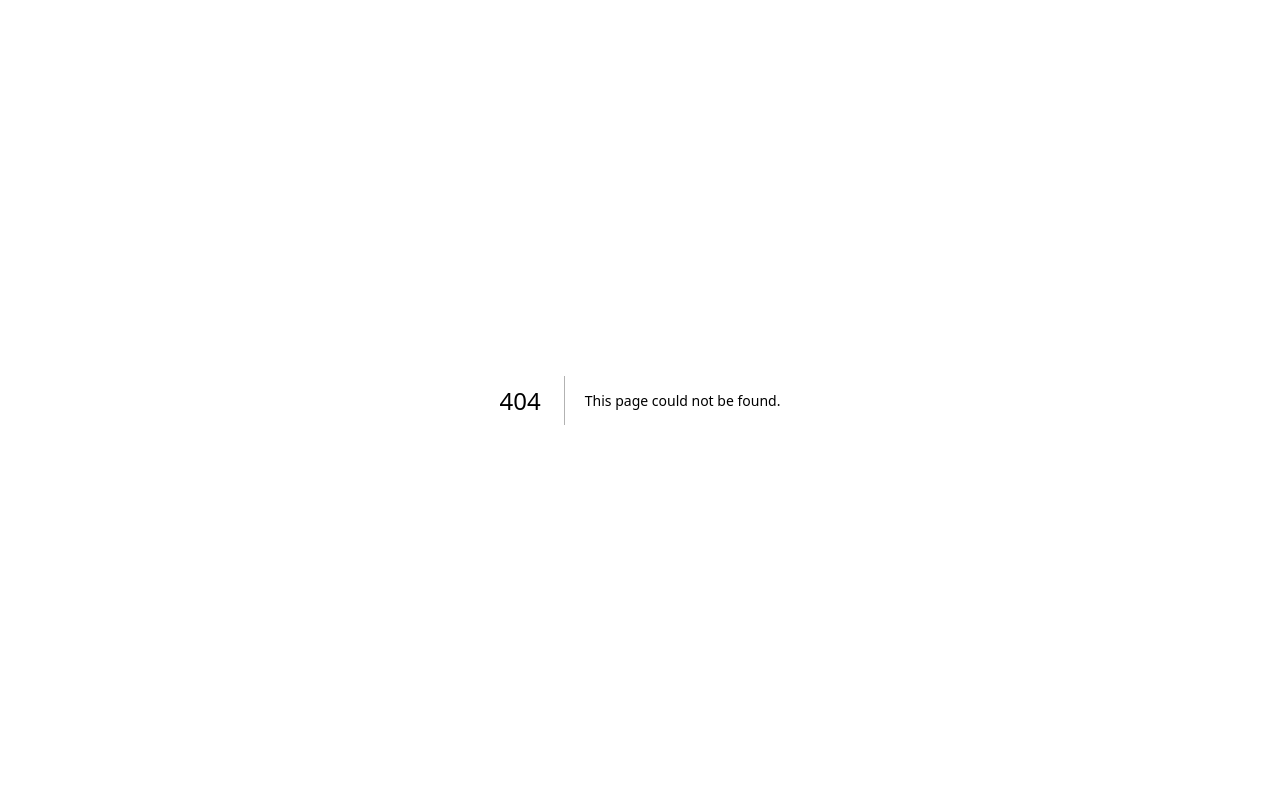
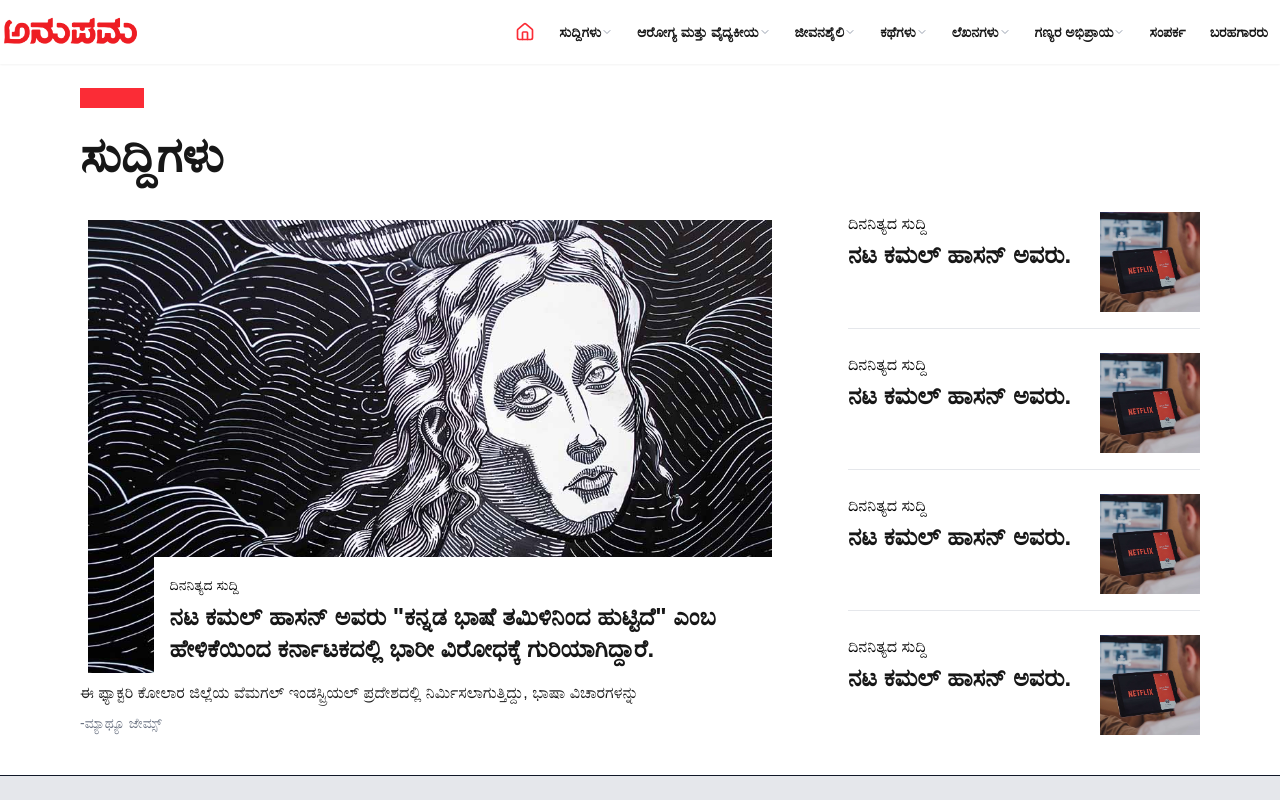
Before and after one commit to mmubashshir/anupama, a Next.js app: page /daily-news in a window 1280 px wide. Before the commit this address had no page. Shown: the top 800 px of the page. Built offline with nearby package versions, Linux system fonts and the light colour scheme; a web font is replaced by a local one.

Commit message:
feat: add layout for daily news section

```diff
--- /dev/null
+++ b/src/app/daily-news/components/blog-nav.tsx
@@ -0,0 +1,73 @@
+'use client';
+
+import { useState } from 'react';
+import { Menu } from 'lucide-react';
+import Image from 'next/image';
+import Link from 'next/link';
+
+import { DesktopNavLinks } from '~/components/header';
+import MobileNavbar from '~/components/mobile-nav';
+
+export default function DesktopBlogNav() {
+  const [isNavBarOpen, setIsNavBarOpen] = useState(false);
+
+  return (
+    <header className="sticky top-0 z-100 h-16 w-full bg-white">
+      {/* Mobile Top Bar */}
+      <div className="container mx-auto flex h-full items-center justify-between px-4 shadow-xs md:hidden">
+        {/* Logo */}
+        <Link href="/">
+          <Image
+            draggable="false"
+            src="/anupama-logo.png"
+            alt="Anupama Logo"
+            width={120}
+            height={40}
+            priority
+          />
+        </Link>
+
+        {/* Hamburger Menu */}
+        <button
+          type="button"
+          onClick={() => {
+            setIsNavBarOpen(true);
+          }}
+        >
+          <Menu className="size-7" />
+        </button>
+      </div>
+
+      {/* Mobile Navbar */}
+      {isNavBarOpen ? (
+        <MobileNavbar
+          onNavBarClose={() => {
+            setIsNavBarOpen(false);
+          }}
+        />
+      ) : null}
+
+      {/* Desktop Top Bar */}
+      <div className="my-auto hidden h-full items-center border-gray-300 shadow-xs md:flex">
+        <div className="container mx-auto flex h-full items-center justify-between">
+          {/* Logo */}
+          <Link href="/">
+            <Image
+              draggable="false"
+              src="/anupama-logo.png"
+              alt="Anupama Logo"
+              width={140}
+              height={48}
+              priority
+            />
+          </Link>
+
+          {/* Desktop Nav */}
+          <nav className="flex h-full items-center text-sm font-semibold">
+            <DesktopNavLinks />
+          </nav>
+        </div>
+      </div>
+    </header>
+  );
+}
--- /dev/null
+++ b/src/app/daily-news/components/news-card.tsx
@@ -0,0 +1,32 @@
+import Image from 'next/image';
+
+interface NewsCardProps {
+  category: string;
+  title: string;
+  imageUrl: string;
+}
+
+export default function NewsCard({ category, title, imageUrl }: NewsCardProps) {
+  return (
+    <div className="border-b border-gray-200 pb-4 last:border-b-0">
+      <div className="group flex cursor-pointer gap-3">
+        <div className="flex-1">
+          <span className="text-[16px] text-black">{category}</span>
+          <h3 className="mt-1 text-2xl leading-tight font-extrabold hover:underline">
+            {title}
+          </h3>
+        </div>
+        <div className="relative flex-shrink-0">
+          <Image
+            src={imageUrl || '/placeholder.svg'}
+            alt={title}
+            width={120}
+            height={120}
+            className="h-25 w-25 object-cover"
+          />
+          <div className="absolute inset-0 bg-black/20 transition-opacity duration-300 group-hover:bg-black/10" />
+        </div>
+      </div>
+    </div>
+  );
+}
--- /dev/null
+++ b/src/app/daily-news/layout.tsx
@@ -0,0 +1,15 @@
+// src/app/blog/layout.tsx
+import BlogNav from '~/app/blog/components/blog-nav';
+
+export default function BlogLayout({
+  children,
+}: {
+  children: React.ReactNode;
+}) {
+  return (
+    <>
+      <BlogNav />
+      <main className="mx-auto max-w-6xl">{children}</main>
+    </>
+  );
+}
--- /dev/null
+++ b/src/app/daily-news/page.tsx
@@ -0,0 +1,73 @@
+import Image from 'next/image';
+
+import NewsCard from './components/news-card';
+
+export default function DailyNews() {
+  return (
+    <main className="mx-auto max-w-7xl px-4 py-6">
+      {/* Red accent bar */}
+      <div className="mb-6 h-5 w-16 bg-red-500" />
+
+      {/* Main heading */}
+      <h1 className="mb-8 text-4xl font-bold md:text-5xl">ಸುದ್ದಿಗಳು</h1>
+
+      <div className="grid grid-cols-1 gap-8 lg:grid-cols-3">
+        {/* Main Featured Article */}
+        <div className="lg:col-span-2">
+          <div className="relative">
+            <Image
+              src="/anupama-2.jpg"
+              alt="Main news image"
+              width={700}
+              height={300}
+              className="object-cover p-2"
+            />
+
+            {/* Text overlay positioned at bottom right */}
+            <div className="absolute right-0 bottom-0 max-w-[80%] bg-white p-4 md:max-w-[90%]">
+              <span className="text-sm text-black">ದಿನನಿತ್ಯದ ಸುದ್ದಿ</span>
+              <h2 className="mt-1 text-lg font-extrabold md:text-2xl">
+                ನಟ ಕಮಲ್ ಹಾಸನ್ ಅವರು &quot;ಕನ್ನಡ ಭಾಷೆ ತಮಿಳಿನಿಂದ ಹುಟ್ಟಿದೆ&quot; ಎಂಬ
+                ಹೇಳಿಕೆಯಿಂದ ಕರ್ನಾಟಕದಲ್ಲಿ ಭಾರೀ ವಿರೋಧಕ್ಕೆ ಗುರಿಯಾಗಿದ್ದಾರೆ.
+              </h2>
+            </div>
+          </div>
+
+          {/* Article description */}
+          <p>
+            ಈ ಫ್ಯಾಕ್ಟರಿ ಕೋಲಾರ ಜಿಲ್ಲೆಯ ವೆಮಗಲ್ ಇಂಡಸ್ಟ್ರಿಯಲ್ ಪ್ರದೇಶದಲ್ಲಿ
+            ನಿರ್ಮಿಸಲಾಗುತ್ತಿದ್ದು, ಭಾಷಾ ವಿಚಾರಗಳನ್ನು
+          </p>
+          <p className="mt-2 text-sm text-gray-500">-ಮ್ಯಾಥ್ಯೂ ಜೇಮ್ಸ್</p>
+        </div>
+
+        {/* Sidebar News Items */}
+        <div className="space-y-6">
+          <NewsCard
+            category="ದಿನನಿತ್ಯದ ಸುದ್ದಿ"
+            title="ನಟ ಕಮಲ್ ಹಾಸನ್ ಅವರು."
+            imageUrl="/anupama-3.jpg"
+          />
+
+          <NewsCard
+            category="ದಿನನಿತ್ಯದ ಸುದ್ದಿ"
+            title="ನಟ ಕಮಲ್ ಹಾಸನ್ ಅವರು."
+            imageUrl="/anupama-3.jpg"
+          />
+
+          <NewsCard
+            category="ದಿನನಿತ್ಯದ ಸುದ್ದಿ"
+            title="ನಟ ಕಮಲ್ ಹಾಸನ್ ಅವರು."
+            imageUrl="/anupama-3.jpg"
+          />
+
+          <NewsCard
+            category="ದಿನನಿತ್ಯದ ಸುದ್ದಿ"
+            title="ನಟ ಕಮಲ್ ಹಾಸನ್ ಅವರು."
+            imageUrl="/anupama-3.jpg"
+          />
+        </div>
+      </div>
+    </main>
+  );
+}
--- a/src/constants/nav-links.ts
+++ b/src/constants/nav-links.ts
@@ -11,7 +11,7 @@ export const navLinks: NavLink[] = [
     sublinks: [
       {
         title: 'ದಿನನಿತ್ಯದ ಸುದ್ದಿ',
-        href: '/blog',
+        href: '/daily-news',
       },
       {
         title: 'ವಿಡಿಯೋ ಸುದ್ದಿ',
```
